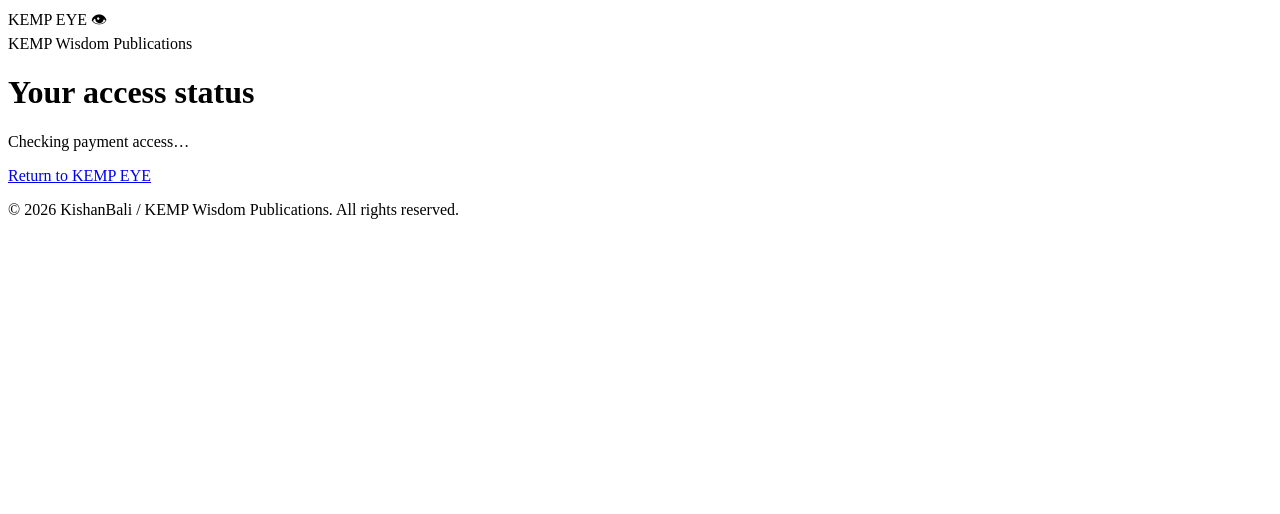
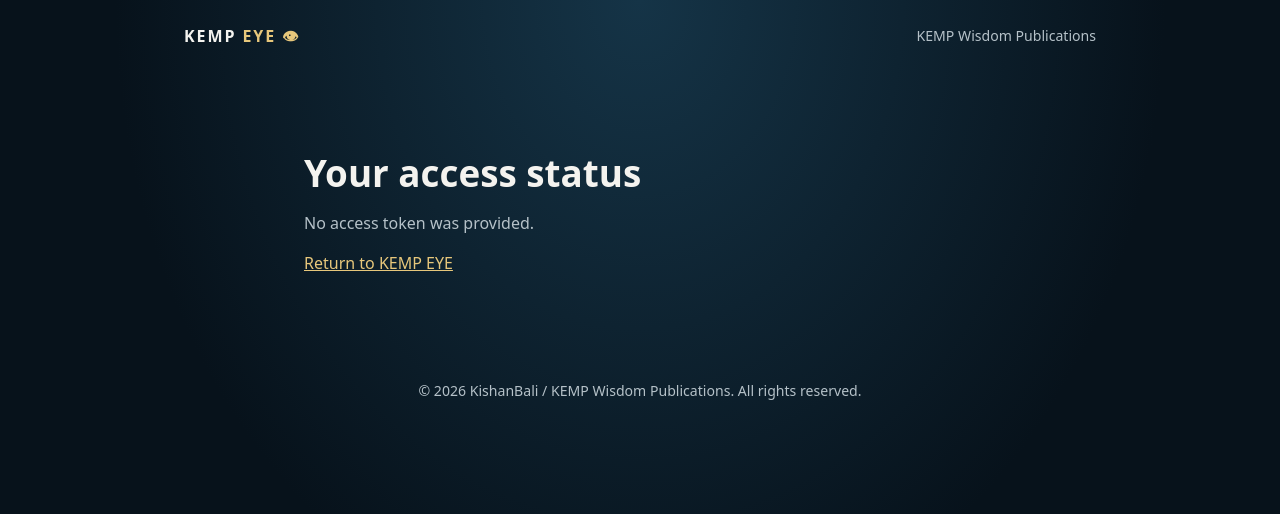
Before and after one commit to kishanbali/kishanbali-kemp-eye-sales-funnel, a website: page delivery.html in a window 1280 px wide. Drawn offline with Linux system fonts and the light colour scheme; the site is published under a folder, as on GitHub Pages, so addresses that start at the root find nothing.

Commit message:
Make preview paths work on GitHub Pages and Vercel

```diff
--- a/delivery.html
+++ b/delivery.html
@@ -1 +1 @@
-<!doctype html><html lang="en"><head><meta charset="utf-8"><meta name="viewport" content="width=device-width,initial-scale=1"><title>KEMP EYE | Access</title><link rel="stylesheet" href="/styles.css"></head><body><header class="site-header"><div class="brand">KEMP <span>EYE 👁</span></div><div class="byline">KEMP Wisdom Publications</div></header><main class="content"><h1>Your access status</h1><p id="delivery-status" role="status">Checking payment access…</p><div id="delivery-detail"></div><p><a href="/">Return to KEMP EYE</a></p></main><footer>© 2026 KishanBali / KEMP Wisdom Publications. All rights reserved.</footer><script src="/delivery.js" defer></script></body></html>
+<!doctype html><html lang="en"><head><meta charset="utf-8"><meta name="viewport" content="width=device-width,initial-scale=1"><title>KEMP EYE | Access</title><link rel="stylesheet" href="styles.css"></head><body><header class="site-header"><div class="brand">KEMP <span>EYE 👁</span></div><div class="byline">KEMP Wisdom Publications</div></header><main class="content"><h1>Your access status</h1><p id="delivery-status" role="status">Checking payment access…</p><div id="delivery-detail"></div><p><a href="index.html">Return to KEMP EYE</a></p></main><footer>© 2026 KishanBali / KEMP Wisdom Publications. All rights reserved.</footer><script src="delivery.js" defer></script></body></html>
```
